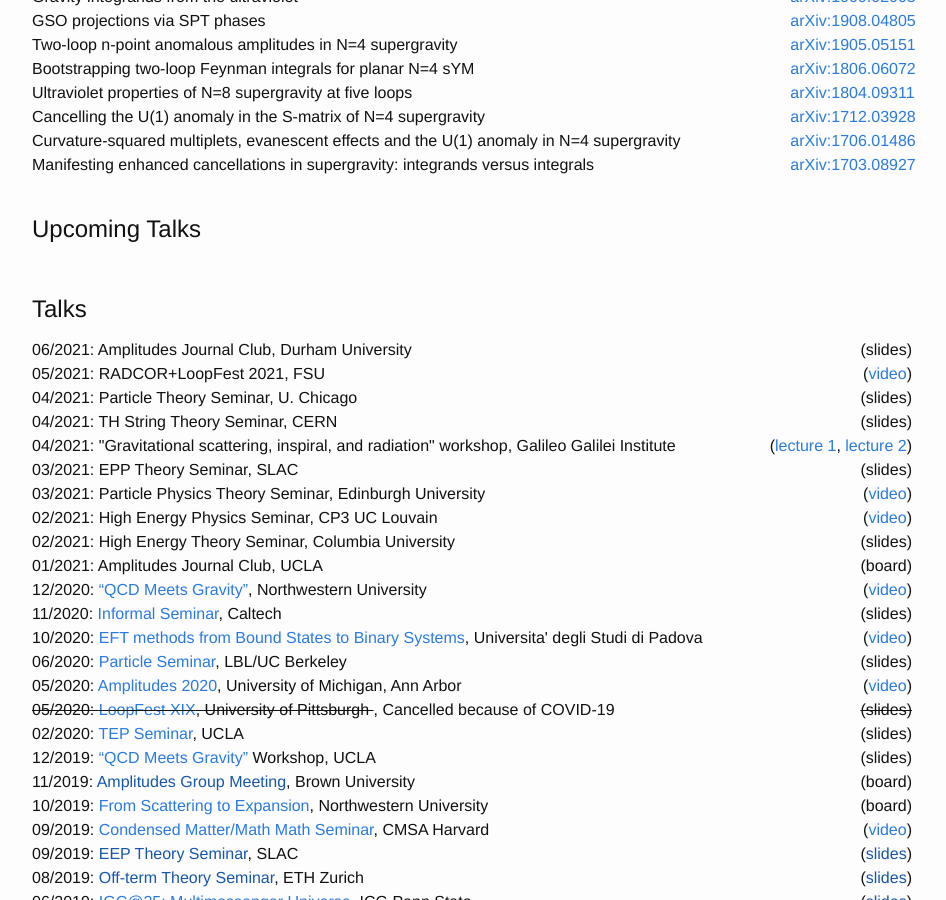
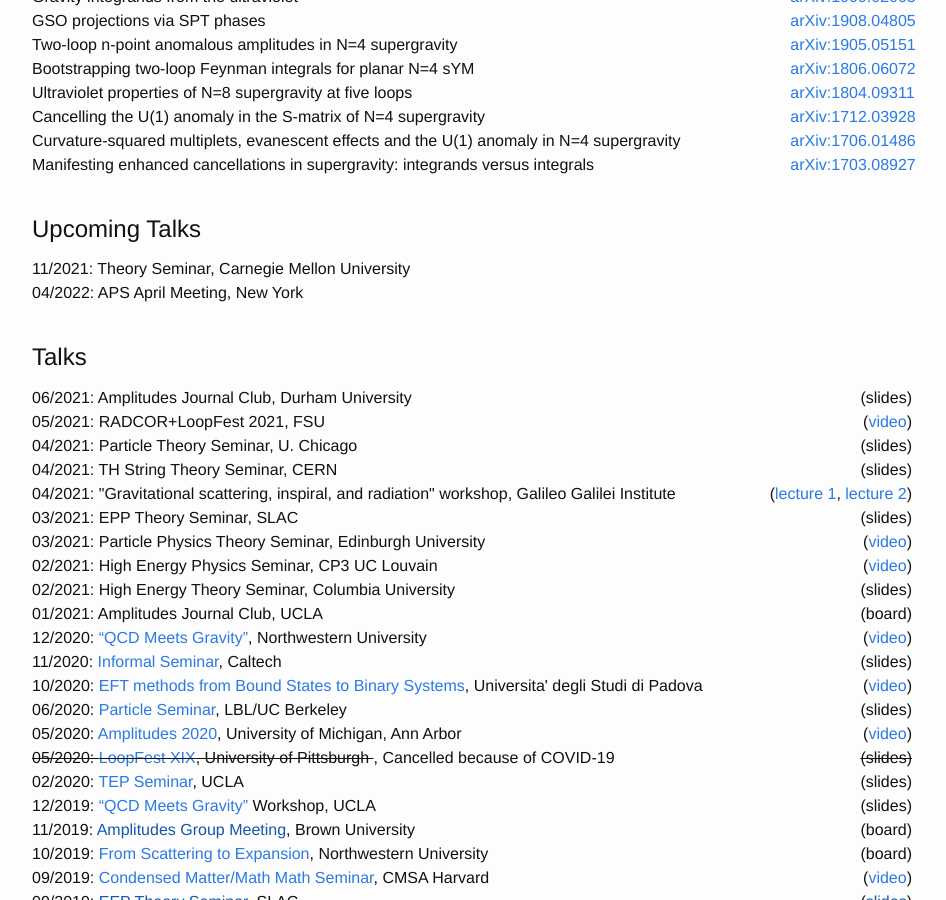
Before and after one commit to julioparra/julioparra.github.io, a Jekyll site: the page built from index.md, in a window 1280 px wide and 900 px high, scrolled down 799 px. Shown: the whole window, without its empty margins (168-1114 px from the left). Built offline with Jekyll 4.4.1, drawn with Linux system fonts in a browser that asks for light colours; nearby versions of some CDN libraries.

Commit message:
Added upcoming talks

```diff
--- a/index.md
+++ b/index.md
@@ -115,6 +115,14 @@
 #### Upcoming Talks ####
 
 
+<div class="row">
+    <div class="col-10"> 11/2021: Theory Seminar, Carnegie Mellon University </div>
+    <div class="col-2" style="text-align:right"> </div>
+</div>
+<div class="row">
+    <div class="col-10"> 04/2022: APS April Meeting,  New York </div>
+    <div class="col-2" style="text-align:right">  </div>
+</div>
 
 <br>
 
```
